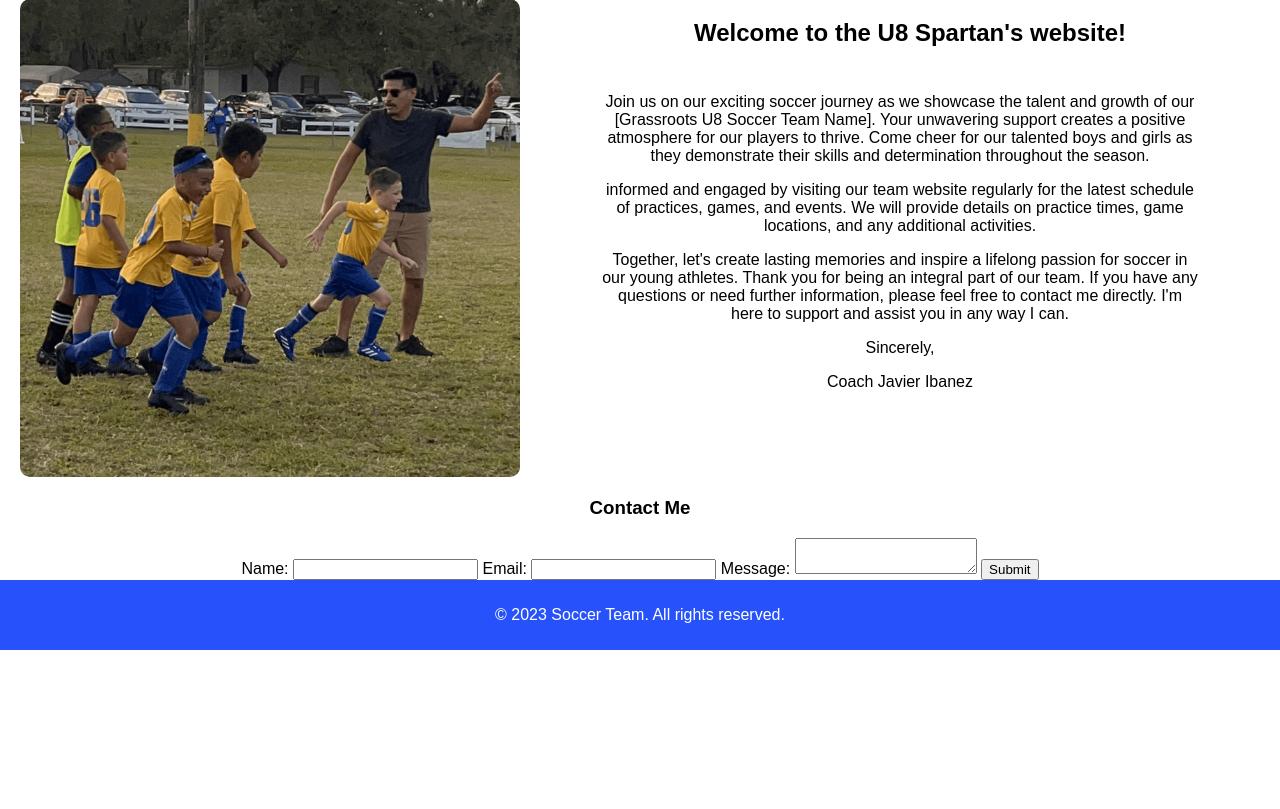
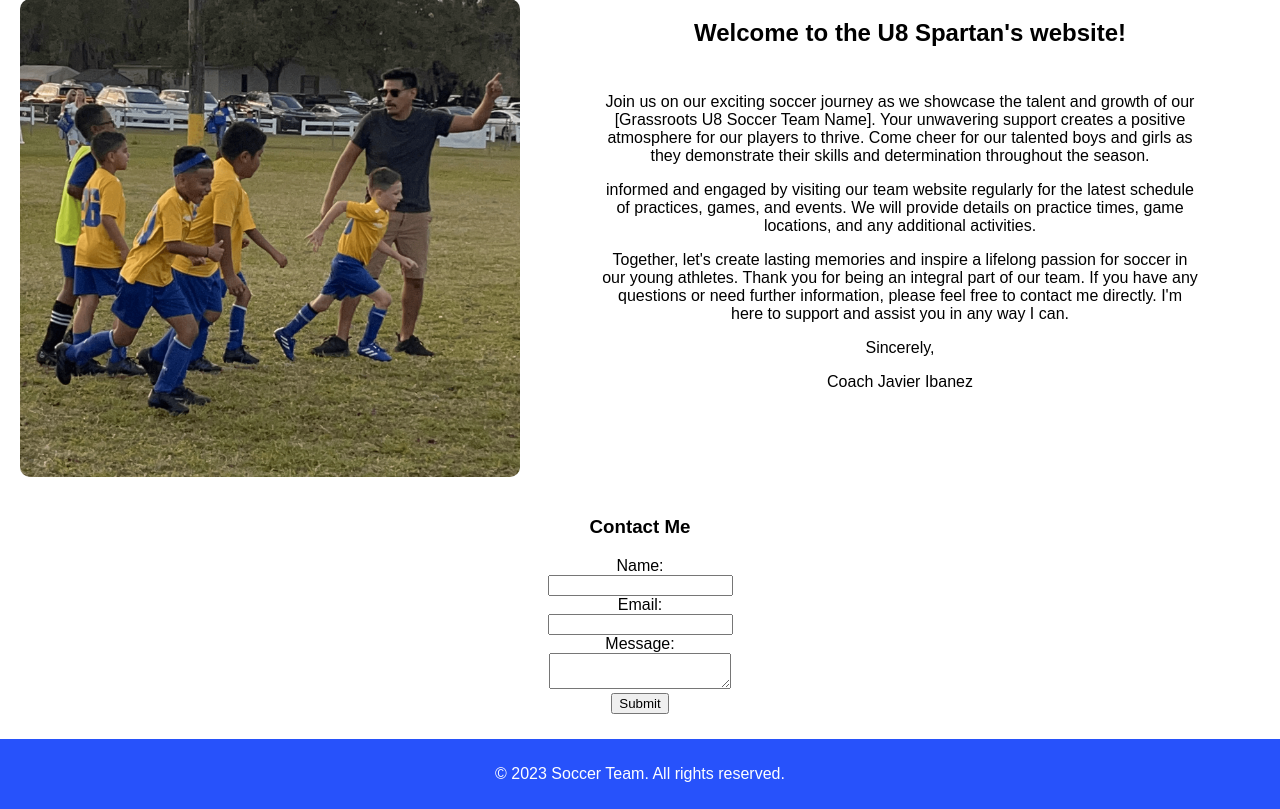
Before and after one commit to Ibanez92/soccer_team, a Flask app: page / in a window 1280 px wide. Shown: the part 202-1011 px from the top of the page. Before the commit the page ends 852 px from the top, so only its background shows below. Run offline with Flask 3, Linux system fonts and the light colour scheme.

Commit message:
finished contact form at the bottom of the page

```diff
--- a/static/styles.css
+++ b/static/styles.css
@@ -54,11 +54,25 @@ main {
 }
 
 .contact-form {
-    /* flex-direction: column; */
+    /* display: flex;
+    flex-direction: column;
     align-items: center;
     text-align: center;
-    flex-wrap: wrap;
+    justify-content: center; */
+    /* flex-wrap: wrap; */
+    display: flex;
+  flex-direction: column;
+  justify-content: center; /* Center items vertically */
+  align-items: center; /* Center items horizontally */
+  min-height: 100%;
+  text-align: center;
+  margin-bottom: 25px;
 }
+
+.form-element {
+    width: 100%;
+    max-width: 200px; /* Adjust the width as needed */
+  }
 
 .description {
     margin-top: 10px; /* Adjust the desired margin */
--- a/templates/index.html
+++ b/templates/index.html
@@ -44,7 +44,7 @@
 
         <div class="contact-form">
             <h3>Contact Me</h3>
-            <form method="POST" action="{{ url_for('submit_contact_form') }}">
+            <form class='form-element' method="POST" action="{{ url_for('submit_contact_form') }}">
                 <label for="name">Name:</label>
                 <input type="text" id="name" name="name" required>
 
```
